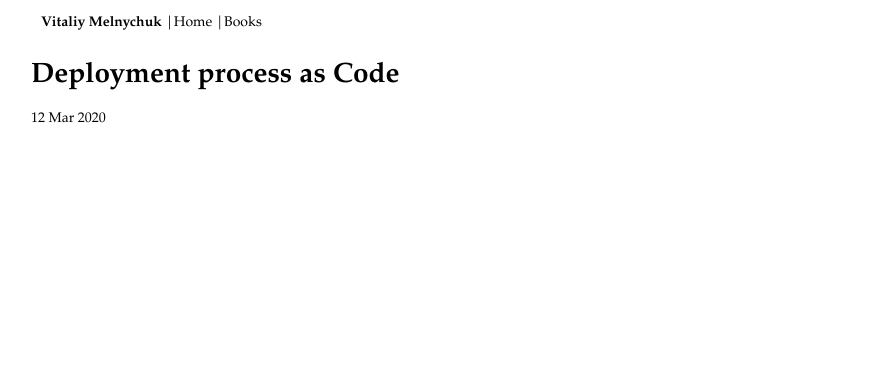
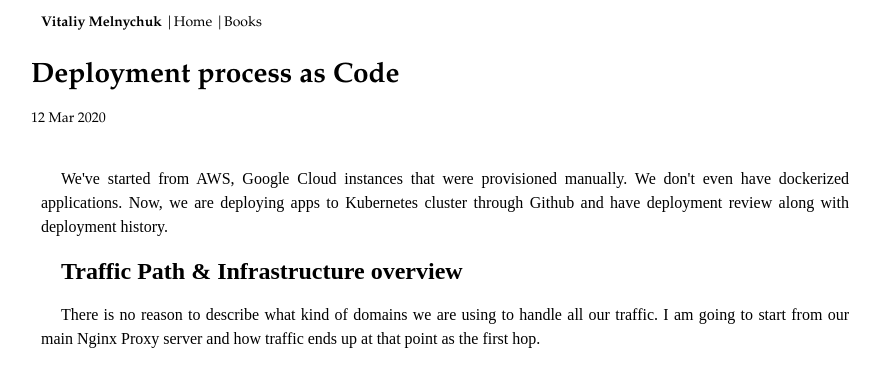
Before and after one commit to vitaliimelnychuk/blog, a Next.js app: page /articles/2020-03-12-deployment-as-code in a window 1280 px wide. Shown: the top 386 px of the page, without its empty margins (195-1075 px from the left). Built offline with nearby package versions, Linux system fonts and the light colour scheme.

Commit message:
add infrastrcture overview first part

```diff
--- a/pages/articles/2020-03-12-deployment-as-code.tsx
+++ b/pages/articles/2020-03-12-deployment-as-code.tsx
@@ -8,7 +8,14 @@ const article = articles['2020-03-12-deployment-as-code']
 export default () => (
   <Layout >
     <ArticlePage {...article}>
-      <div></div>
+      <div>
+        <p>We've started from AWS, Google Cloud instances that were provisioned manually.
+        We don't even have dockerized applications. Now, we are deploying apps to Kubernetes cluster through Github and have deployment review along with deployment history.</p>
+
+        <h2>Traffic Path & Infrastructure overview</h2>
+        <p>There is no reason to describe what kind of domains we are using to handle all our traffic.
+        I am going to start from our main Nginx Proxy server and how traffic ends up at that point as the first hop.</p>
+      </div>
     </ArticlePage>
   </Layout >
 );
```
